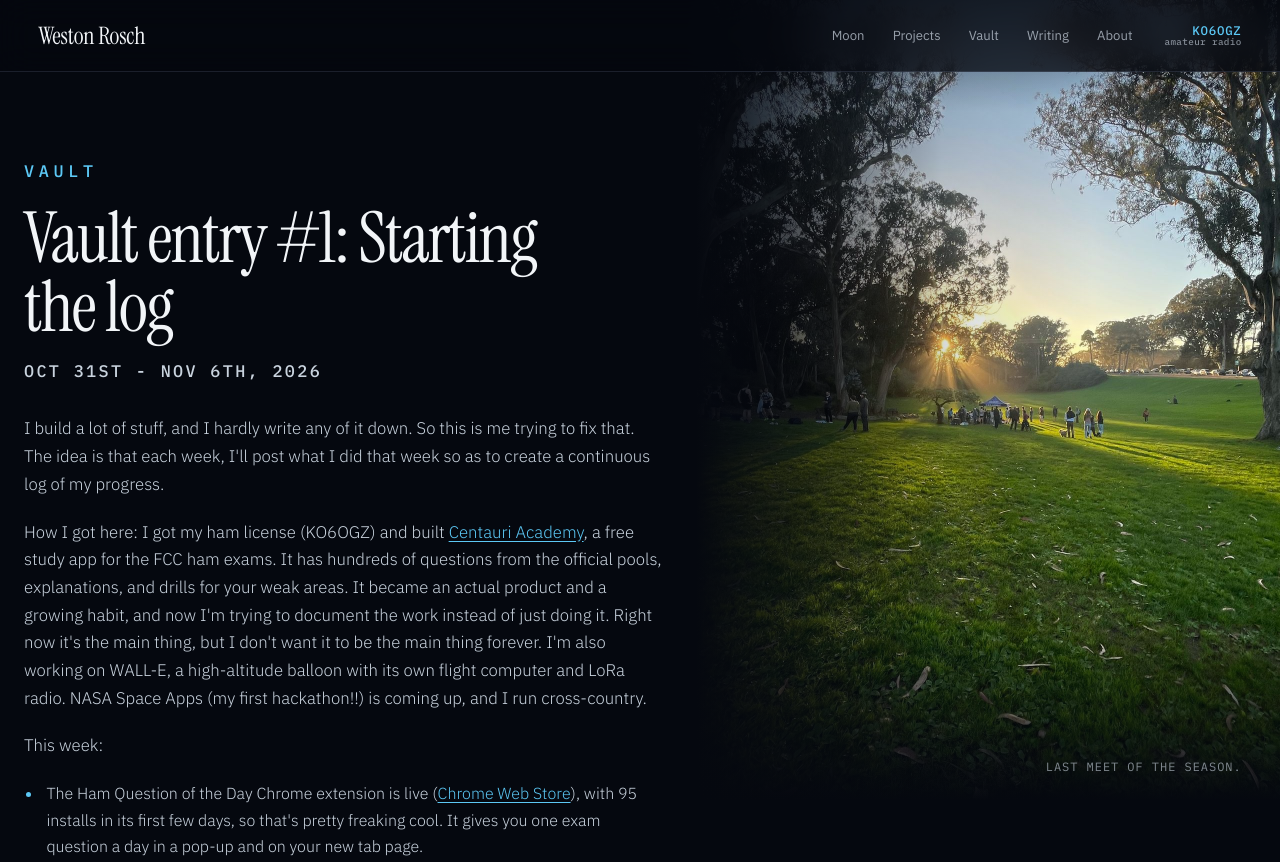
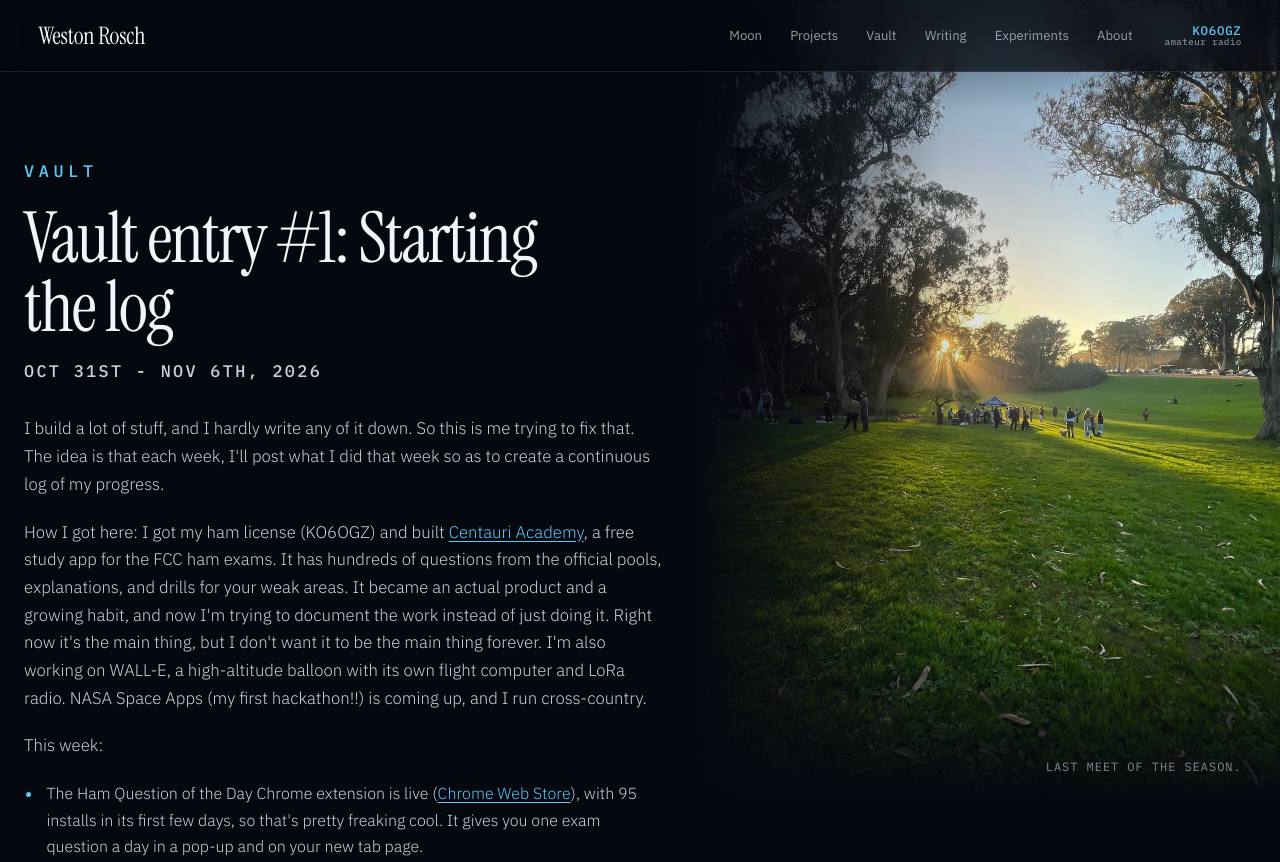
Before and after one commit to InterstellarNerd8760/personal-site, a plain HTML site: page vault/week-1/index.html in a window 1280 px wide. Shown: the top 862 px of the page. Drawn offline with Linux system fonts and the light colour scheme.

Commit message:
Add Experiments navigation (preserve page content)

```diff
--- a/vault/week-1/index.html
+++ b/vault/week-1/index.html
@@ -52,6 +52,7 @@
       <a href="/projects/">Projects</a>
       <a href="/vault/">Vault</a>
       <a href="/writing/">Writing</a>
+      <a href="/experiments/">Experiments</a>
       <a href="/about/">About</a>
     </nav>
     <span class="callsign">KO6OGZ<small>amateur radio</small></span>
```
